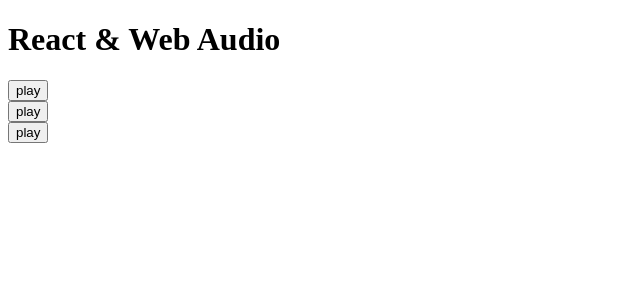
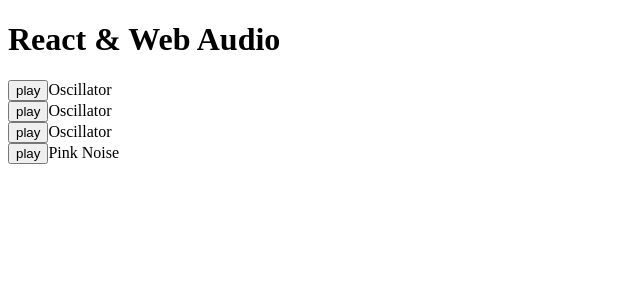
Before and after one commit to bdfee/hook-audio, a React (Create React App) app: page / in a window 1280 px wide. Shown: the top 300 px of the page, without its empty margins (0-640 px from the left). Built offline with nearby package versions, Linux system fonts and the light colour scheme.

Commit message:
initial pink noise

```diff
--- a/src/App.js
+++ b/src/App.js
@@ -1,4 +1,5 @@
 import Oscillator from './components/oscillator'
+import PinkNoise from './components/pink-noise'
 
 function App() {
 
@@ -8,6 +9,7 @@ function App() {
       <Oscillator />
       <Oscillator />
       <Oscillator />
+      <PinkNoise />
     </div>
   );
 }
--- a/src/components/oscillator.js
+++ b/src/components/oscillator.js
@@ -28,11 +28,6 @@ const Oscillator = () => {
   }
 
   const stop = (track) => {
-    setParams({
-      ...params,
-      frequency: track.osc.frequency.value,
-      gain: track.gainNode.gain.value
-    })
     track.osc.stop()
     setIsActive(false)
   }
@@ -59,9 +54,20 @@ const Oscillator = () => {
         ? <button onClick={() => play(track)}>play</button>
         : <button onClick={() => stop(track)}>stop</button>
       }
+      Oscillator
       <div>
       {track.osc
         ? <div>
+            <input
+              type="range"
+              value={track.gainNode.gain.value}
+              min={0}
+              max={0.7}
+              step={0.01}
+              onChange={(e) => setVolume(track, Math.fround(e.target.value))}
+            >
+            </input>
+            gain {params.gain.toFixed(2)}
             <input
             type="range"
             value={track.osc.frequency.value}
@@ -72,16 +78,6 @@ const Oscillator = () => {
             >
             </input>
             frequency {params.frequency.toFixed(2)}
-            <input
-              type="range"
-              value={track.gainNode.gain.value}
-              min={0}
-              max={0.7}
-              step={0.01}
-              onChange={(e) => setVolume(track, Math.fround(e.target.value))}
-            >
-            </input>
-            gain {params.gain.toFixed(2)}
           </div>
         : null
       }
--- /dev/null
+++ b/src/components/pink-noise.js
@@ -0,0 +1,103 @@
+import { useState, useRef } from 'react'
+import { useAudioContext } from '../utility/useAudioContext'
+
+const PinkNoise = () => {
+  // useRef obj to persist track data across render
+  const track = useRef({})
+  const audioContext = useAudioContext()
+  const [isActive, setIsActive] = useState(false)
+  const [params, setParams] = useState({gain: 0.3})
+
+  const createBuffer = (track) => {
+    const bufferSize = 2 * audioContext.sampleRate
+    const buffer = audioContext.createBuffer(1, bufferSize, audioContext.sampleRate)
+    const output = buffer.getChannelData(0)
+
+    let b0 = 0
+    let b1 = 0
+    let b2 = 0
+    let b3 = 0
+    let b4 = 0
+    let b5 = 0
+    let b6 = 0
+
+    // band processing
+    for (let i = 0; i < bufferSize; i++) {
+      const white = Math.random() * 2 - 1
+      b0 = 0.99886 * b0 + white * 0.0555179
+      b1 = 0.99332 * b1 + white * 0.0750759
+      b2 = 0.969 * b2 + white * 0.153852
+      b3 = 0.8665 * b3 + white * 0.3104856
+      b4 = 0.55 * b4 + white * 0.5329522
+      b5 = -0.7616 * b5 - white * 0.016898
+      output[i] = b0 + b1 + b2 + b3 + b4 + b5 + b6 + white * 0.5362
+      output[i] *= 0.11
+      b6 = white * 0.115926
+    }
+
+    track.audioSource.buffer = buffer
+    track.audioSource.loop = true
+  }
+
+  const createTrack = (track) => {
+    track.audioSource = audioContext.createBufferSource()
+    track.gainNode = audioContext.createGain()
+  }
+
+  const connect = (track) => {
+    track.audioSource.connect(track.gainNode)
+    track.gainNode.connect(audioContext.destination)
+  }
+
+  const setVolume = (track, value) => {
+    setParams({
+      ...params,
+      gain: value
+    })
+    track.gainNode.gain.linearRampToValueAtTime(params.gain, audioContext.currentTime + .01)
+  }
+
+
+  const play = (track) => {
+    createTrack(track)
+    createBuffer(track)
+    track.gainNode.gain.value = params.gain
+    connect(track)
+    track.audioSource.start()
+    setIsActive(true)
+  }
+
+  const stop = (track) => {
+    track.audioSource.stop()
+    setIsActive(false)
+  }
+
+  return (
+    <div>
+      {!isActive
+        ? <button onClick={() => play(track)}>play</button>
+        : <button onClick={() => stop(track)}>stop</button>
+      }
+      Pink Noise
+      <div>
+      {track.audioSource
+        ? <div>
+            <input
+              type="range"
+              value={track.gainNode.gain.value}
+              min={0}
+              max={0.7}
+              step={0.01}
+              onChange={(e) => setVolume(track, Math.fround(e.target.value))}
+            >
+            </input>
+            gain {params.gain.toFixed(2)}
+          </div>
+        : null
+      }
+      </div>
+    </div>
+  )
+}
+
+export default PinkNoise
--- a/src/utility/useAudioContext.js
+++ b/src/utility/useAudioContext.js
@@ -1,9 +1,5 @@
-
 // sole audioContext declaration
 const audioCtx = new AudioContext()
-let audioCtxCount = 0
-audioCtxCount++
-console.log(audioCtxCount)
 
 export const useAudioContext = () => {
   // use reference to 1 audio context
```
